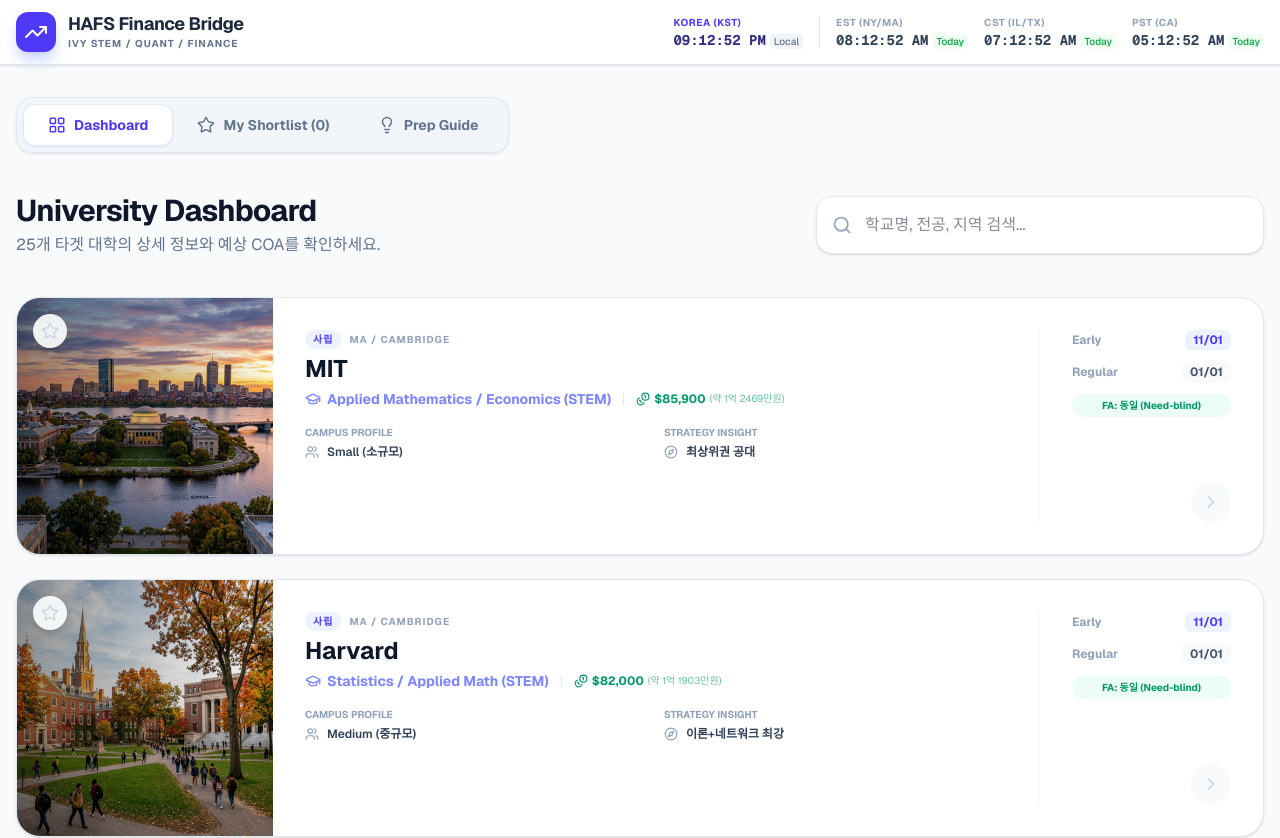
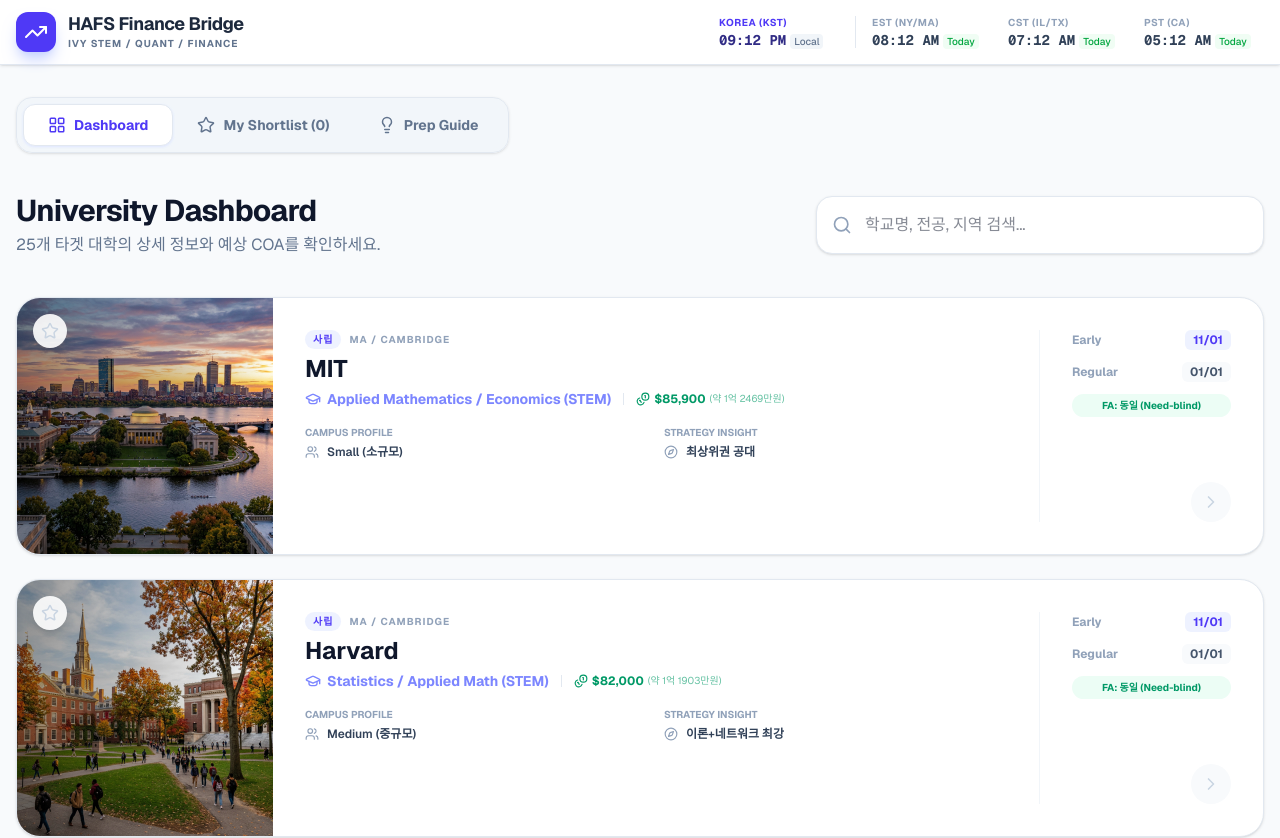
Before and after one commit to jhee7777-ahha/yunha27, a Next.js app: page / in a window 1280 px wide. Shown: the top 838 px of the page. Built offline with nearby package versions, Linux system fonts and the light colour scheme.

Commit message:
fix: remove seconds from time display and fix typo in formatTime

```diff
--- a/src/app/page.tsx
+++ b/src/app/page.tsx
@@ -59,11 +59,10 @@
     return () => clearInterval(timer);
   }, []);
 
-  const formatTIme = (date: Date, timeZone?: string) => {
+  const formatTime = (date: Date, timeZone?: string) => {
     return new Intl.DateTimeFormat('en-US', {
       hour: '2-digit',
       minute: '2-digit',
-      second: '2-digit',
       hour12: true,
       timeZone: timeZone || 'Asia/Seoul',
     }).format(date);
@@ -78,10 +77,10 @@
   };
 
   return {
-    kst: formatTIme(time),
-    est: formatTIme(time, 'America/New_York'),
-    cst: formatTIme(time, 'America/Chicago'),
-    pst: formatTIme(time, 'America/Los_Angeles'),
+    kst: formatTime(time),
+    est: formatTime(time, 'America/New_York'),
+    cst: formatTime(time, 'America/Chicago'),
+    pst: formatTime(time, 'America/Los_Angeles'),
     labels: {
       est: getDayLabel(time, 'America/New_York'),
       cst: getDayLabel(time, 'America/Chicago'),
```
